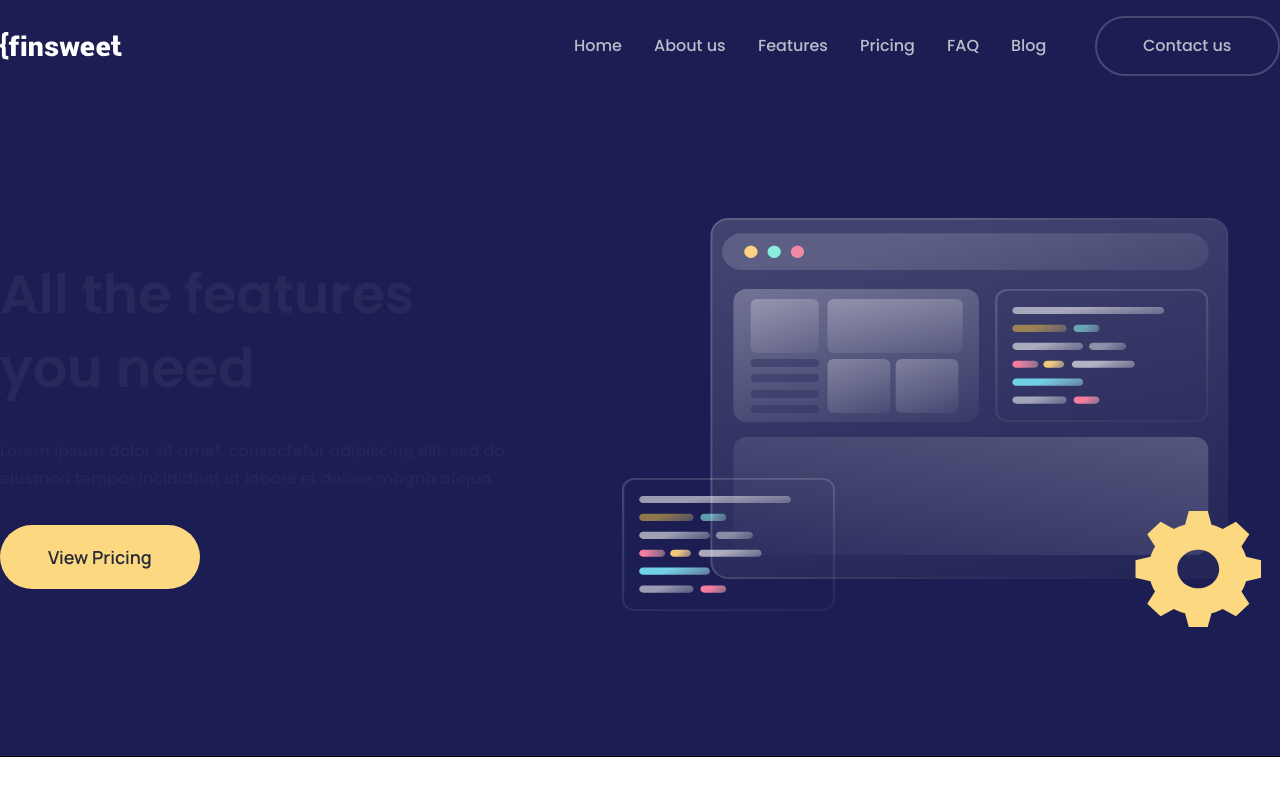
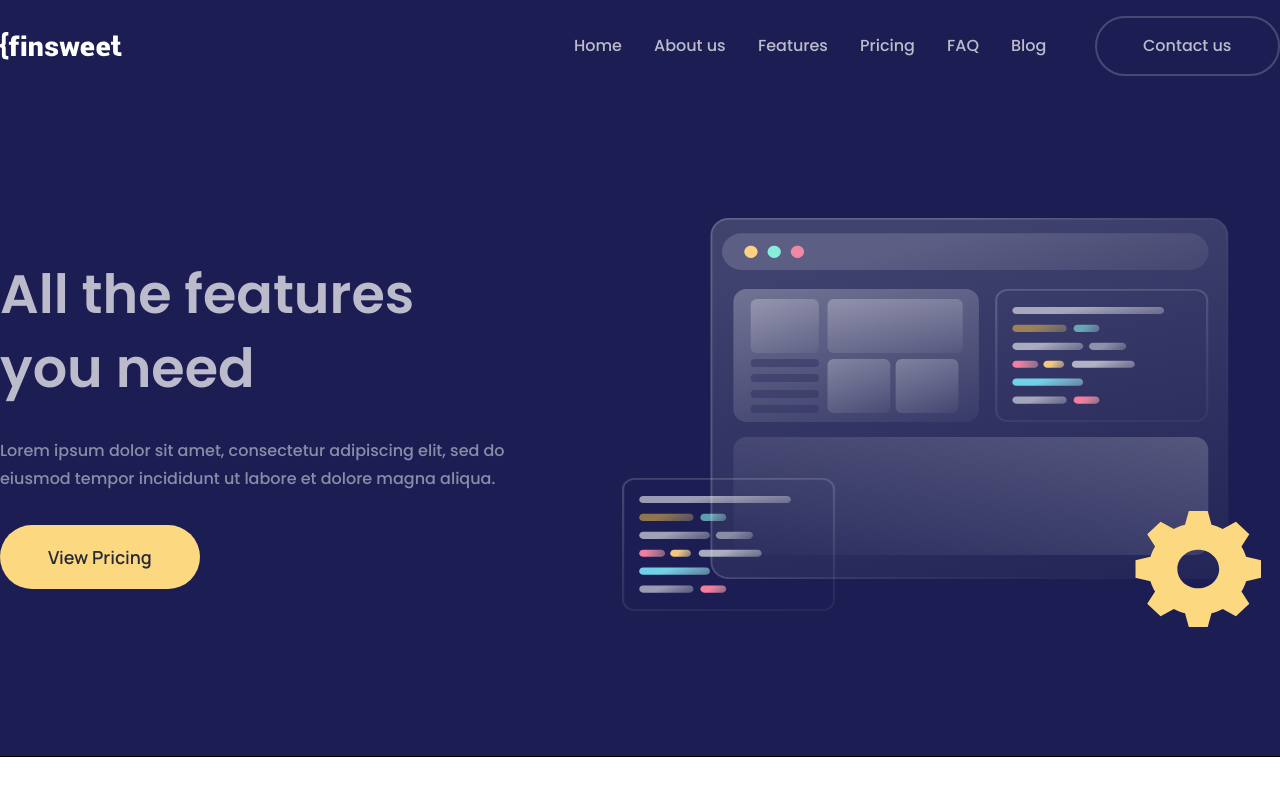
Before and after one commit to kwonyoungbok/test-pigma, a React (Create React App) app: page /features in a window 1280 px wide. Shown: the top 800 px of the page. Built offline with nearby package versions, Linux system fonts and the light colour scheme.

Commit message:
<:feat> features 본문, 문자 색깔 이상해서 변경

```diff
--- a/src/figma/components/Features/index.jsx
+++ b/src/figma/components/Features/index.jsx
@@ -199,7 +199,7 @@ const AllTheFeaturesYouNeed = styled.div`
   width: 468px;
   min-height: 148px;
   font-weight: 600;
-  color: var(--white);
+  color: var(--french-gray);
   line-height: 74px;
 `;
 
@@ -210,7 +210,7 @@ const LoremIpsumDolorSi = styled.p`
   margin-top: 32px;
   opacity: 0.7;
   font-weight: 500;
-  color: var(--white);
+  color: var(--french-gray);
   line-height: 28px;
 `;
 
```
